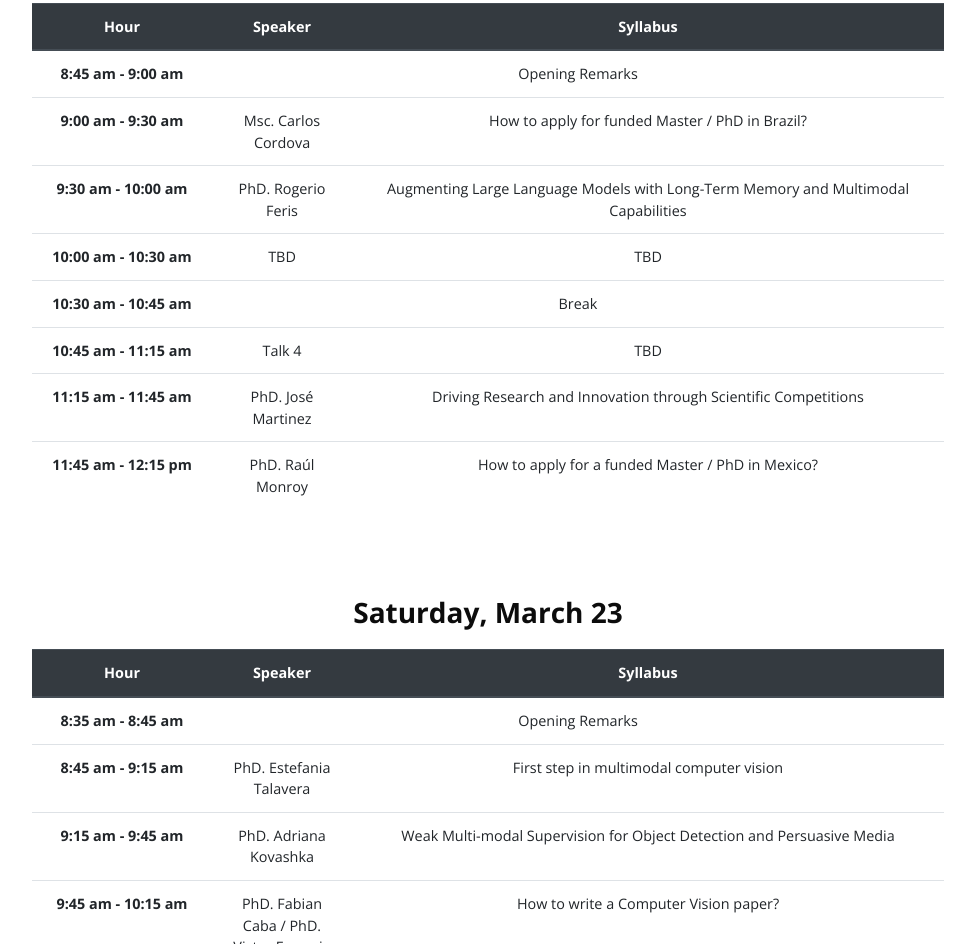
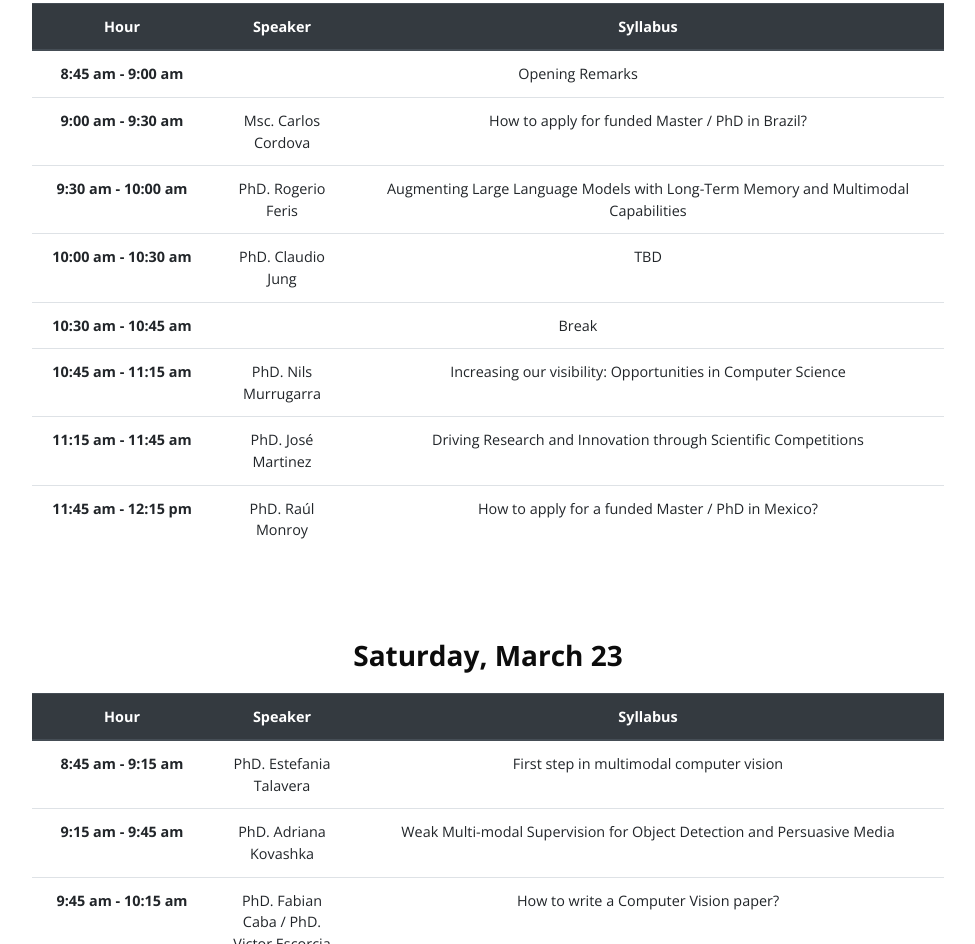
Before and after one commit to LatinResearchProgram/GoogleExploreCSR, a plain HTML site: page workshop/index.html in a window 1280 px wide. Shown: the part 350-1294 px from the top of the page, without its empty margins (152-1127 px from the left). Drawn offline with nearby package versions, Linux system fonts and the light colour scheme.

Commit message:
Update index.html

```diff
--- a/workshop/index.html
+++ b/workshop/index.html
@@ -136,7 +136,7 @@
                       </tr>
                       <tr onclick="$('#details1_4').modal()">
                         <th  scope="row">10:00 am - 10:30 am</th>
-                        <td>TBD</td>
+                        <td>PhD. Claudio Jung</td>
                         <td>TBD</td>
                       </tr>
                       <tr class="break-table" onclick="$('#details1_5').modal()">
@@ -145,8 +145,8 @@
                       </tr>
                       <tr onclick="$('#details1_6').modal()">
                         <th  scope="row">10:45 am - 11:15 am</th>
-                        <td>Talk 4</td>
-                        <td>TBD</td>
+                        <td>PhD. Nils Murrugarra</td>
+                        <td>Increasing our visibility: Opportunities in Computer Science</td>
                       </tr>
                       <tr onclick="$('#details1_7').modal()">
                         <th  scope="row">11:15 am - 11:45 am</th>
@@ -174,10 +174,6 @@
                     </tr>
                   </thead>
                   <tbody>
-                    <tr>
-                      <th  scope="row">8:35 am - 8:45 am</th>
-                      <td colspan="2">Opening Remarks</td>
-                    </tr>
                     <tr>
                       <th  scope="row">8:45 am - 9:15 am</th>
                       <td>PhD. Estefania Talavera</td>
```
